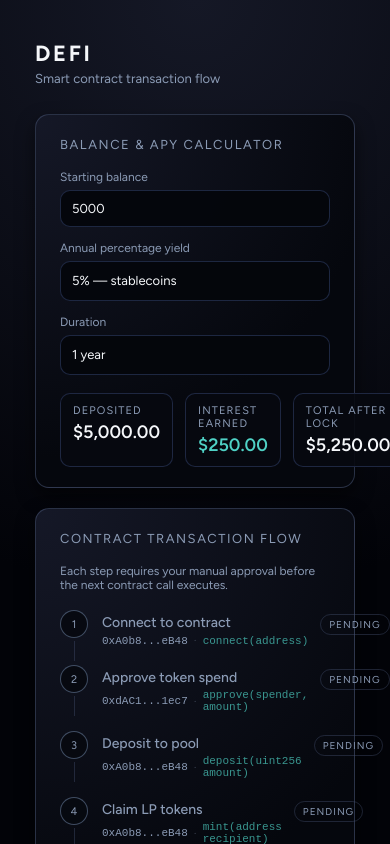
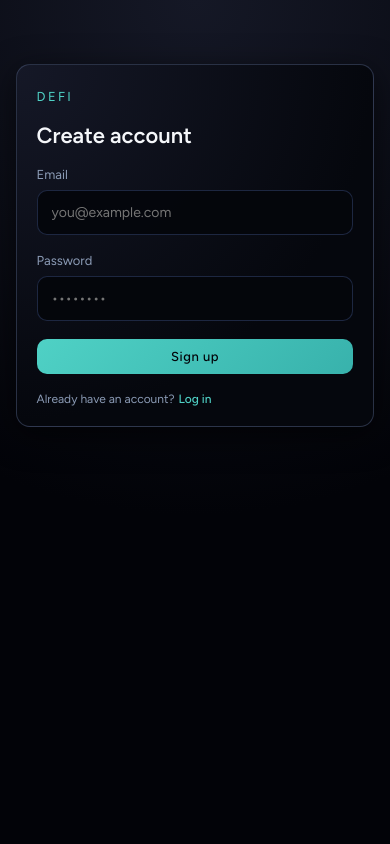
Before and after one commit to Sidsmartz/JT, a React (Vite) app in the folder defi/: page / in a window 390 px wide. Shown: the top 844 px of the page. Built offline with nearby package versions, Linux system fonts and the light colour scheme.

Commit message:
Responsive + Login

```diff
--- a/defi/src/main.tsx
+++ b/defi/src/main.tsx
@@ -95,9 +95,101 @@ function fmt(n: number) {
     : n.toLocaleString('en-US', { style: 'currency', currency: 'USD', maximumFractionDigits: 2 })
 }
 
+// ── Auth screen ────────────────────────────────────────────────────────────
+
+type AuthStage = 'signup' | 'login'
+
+type StoredUser = { email: string; password: string } | null
+
+function AuthScreen({
+  stage,
+  stored,
+  onSignup,
+  onLogin,
+  onSwitch,
+}: {
+  stage: AuthStage
+  stored: StoredUser
+  onSignup: (email: string, password: string) => void
+  onLogin: (email: string, password: string) => void
+  onSwitch: (s: AuthStage) => void
+}) {
+  const [email, setEmail] = useState('')
+  const [password, setPassword] = useState('')
+  const [error, setError] = useState('')
+
+  const submit = () => {
+    if (!email || !password) { setError('Fill in both fields.'); return }
+    if (stage === 'signup') {
+      onSignup(email, password)
+    } else {
+      if (!stored || email !== stored.email || password !== stored.password) {
+        setError('Credentials do not match.')
+        return
+      }
+      onLogin(email, password)
+    }
+  }
+
+  const switchTo = (s: AuthStage) => {
+    setError('')
+    setEmail('')
+    setPassword('')
+    onSwitch(s)
+  }
+
+  return (
+    <div className="auth-wrap">
+      <div className="auth-card">
+        <div className="auth-logo">DeFi</div>
+        <div className="auth-title">{stage === 'signup' ? 'Create account' : 'Sign in'}</div>
+
+        <label>
+          Email
+          <input
+            type="email"
+            value={email}
+            onChange={e => { setEmail(e.target.value); setError('') }}
+            placeholder="you@example.com"
+            onKeyDown={e => e.key === 'Enter' && submit()}
+          />
+        </label>
+        <label>
+          Password
+          <input
+            type="password"
+            value={password}
+            onChange={e => { setPassword(e.target.value); setError('') }}
+            placeholder="••••••••"
+            onKeyDown={e => e.key === 'Enter' && submit()}
+          />
+        </label>
+
+        {error && <div className="auth-error">{error}</div>}
+
+        <button onClick={submit}>
+          {stage === 'signup' ? 'Sign up' : 'Log in'}
+        </button>
+
+        <div className="auth-toggle">
+          {stage === 'signup' ? (
+            <>Already have an account? <button className="link" onClick={() => switchTo('login')}>Log in</button></>
+          ) : (
+            <>No account yet? <button className="link" onClick={() => switchTo('signup')}>Sign up</button></>
+          )}
+        </div>
+      </div>
+    </div>
+  )
+}
+
 // ── App ────────────────────────────────────────────────────────────────────
 
 function App() {
+  const [authStage, setAuthStage] = useState<AuthStage>('signup')
+  const [storedUser, setStoredUser] = useState<StoredUser>(null)
+  const [loggedIn, setLoggedIn] = useState(false)
+
   const [balance, setBalance] = useState('5000')
   const [apy, setApy] = useState('5')
   const [years, setYears] = useState('1')
@@ -148,11 +240,29 @@ function App() {
     setCurrentStep(null)
   }
 
+  if (!loggedIn) {
+    return (
+      <AuthScreen
+        stage={authStage}
+        stored={storedUser}
+        onSignup={(email, password) => {
+          setStoredUser({ email, password })
+          setAuthStage('login')
+        }}
+        onLogin={() => setLoggedIn(true)}
+        onSwitch={setAuthStage}
+      />
+    )
+  }
+
   return (
     <div className="shell">
       <header>
-        <h1>DeFi</h1>
-        <p className="sub">Smart contract transaction flow</p>
+        <div>
+          <h1>DeFi</h1>
+          <p className="sub">Smart contract transaction flow</p>
+        </div>
+        <button className="secondary sign-out" onClick={() => setLoggedIn(false)}>Sign out</button>
       </header>
 
       <main>
--- a/defi/src/style.css
+++ b/defi/src/style.css
@@ -28,9 +28,13 @@ body {
   padding: 40px 20px 60px;
 }
 
+@media (max-width: 480px) {
+  #app { padding: 24px 14px 48px; }
+}
+
 .shell {
-  width: min(72vw, 1080px);
-  min-width: 320px;
+  width: min(90vw, 1080px);
+  min-width: 0;
   display: flex;
   flex-direction: column;
   gap: 28px;
@@ -132,10 +136,12 @@ input[type='number'] { -moz-appearance: textfield; }
 .figures {
   display: flex;
   gap: 12px;
+  flex-wrap: wrap;
 }
 
 .figure {
   flex: 1;
+  min-width: 120px;
   padding: 10px 12px;
   border-radius: 10px;
   background: rgba(7, 9, 16, 0.9);
@@ -229,6 +235,7 @@ input[type='number'] { -moz-appearance: textfield; }
   justify-content: space-between;
   align-items: flex-start;
   gap: 12px;
+  flex-wrap: wrap;
 }
 
 .step-title {
@@ -326,7 +333,10 @@ input[type='number'] { -moz-appearance: textfield; }
   gap: 8px;
   padding: 12px 14px;
   border-top: 1px solid rgba(33, 43, 71, 0.6);
+  flex-wrap: wrap;
 }
+
+.tx-actions button { flex: 1; min-width: 100px; }
 
 @keyframes fadeIn {
   from { opacity: 0; transform: translateY(4px); }
@@ -398,3 +408,95 @@ footer {
   flex-wrap: wrap;
   gap: 8px;
 }
+
+/* ── Auth ── */
+.auth-wrap {
+  min-height: 100vh;
+  display: flex;
+  align-items: center;
+  justify-content: center;
+  padding: 40px 20px;
+}
+
+.auth-card {
+  width: min(92vw, 680px);
+  background: radial-gradient(circle at top left, #151827, #05070d 70%);
+  border: 1px solid var(--border);
+  border-radius: var(--radius);
+  padding: 32px 36px 28px;
+  display: flex;
+  flex-direction: column;
+  gap: 18px;
+  box-shadow: 0 8px 32px rgba(0,0,0,0.6);
+}
+
+.auth-logo {
+  font-size: 13px;
+  letter-spacing: 0.18em;
+  text-transform: uppercase;
+  color: var(--accent);
+}
+
+.auth-title {
+  font-size: 22px;
+  font-weight: 600;
+  color: var(--text);
+}
+
+.auth-card label {
+  display: flex;
+  flex-direction: column;
+  gap: 8px;
+  font-size: 13px;
+  color: var(--muted);
+}
+
+.auth-card input {
+  padding: 13px 14px;
+  font-size: 14px;
+}
+
+.auth-error {
+  font-size: 12px;
+  color: var(--danger);
+}
+
+.auth-toggle {
+  font-size: 12px;
+  color: var(--muted);
+  display: flex;
+  gap: 4px;
+  align-items: center;
+}
+
+button.link {
+  background: none;
+  border: none;
+  padding: 0;
+  color: var(--accent);
+  font-size: 12px;
+  font-family: var(--sans);
+  letter-spacing: 0;
+  text-transform: none;
+  cursor: pointer;
+}
+
+button.link:hover { filter: brightness(1.2); transform: none; }
+
+/* header sign-out */
+header { display: flex; justify-content: space-between; align-items: center; }
+button.sign-out { padding: 7px 14px; font-size: 12px; }
+
+/* ── Responsive ── */
+@media (max-width: 600px) {
+  .card { padding: 16px 16px 14px; }
+  .field-group { grid-template-columns: 1fr; }
+  .figures { flex-direction: column; }
+  .figure { min-width: 0; }
+  .step-meta { flex-wrap: wrap; }
+  .sim-actions { flex-direction: column; }
+  .sim-actions button { width: 100%; }
+  .auth-card { padding: 24px 20px 20px; }
+  .auth-wrap { align-items: flex-start; padding-top: 40px; }
+  h1 { font-size: 18px; }
+}
```
